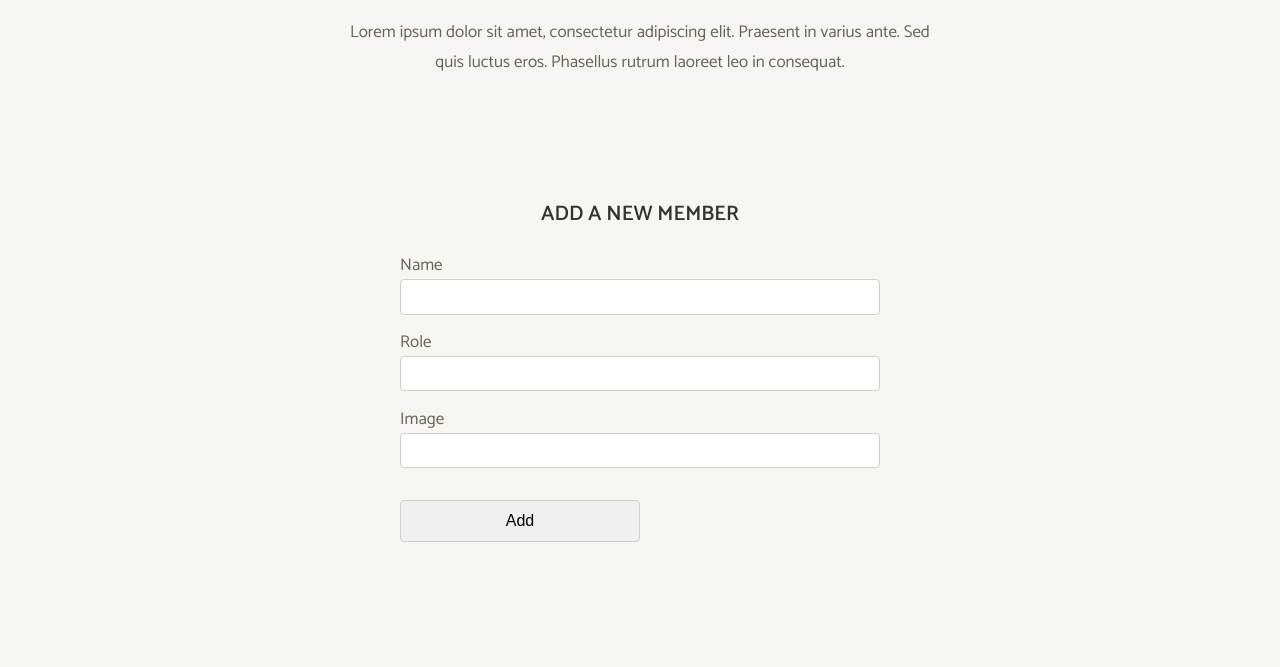
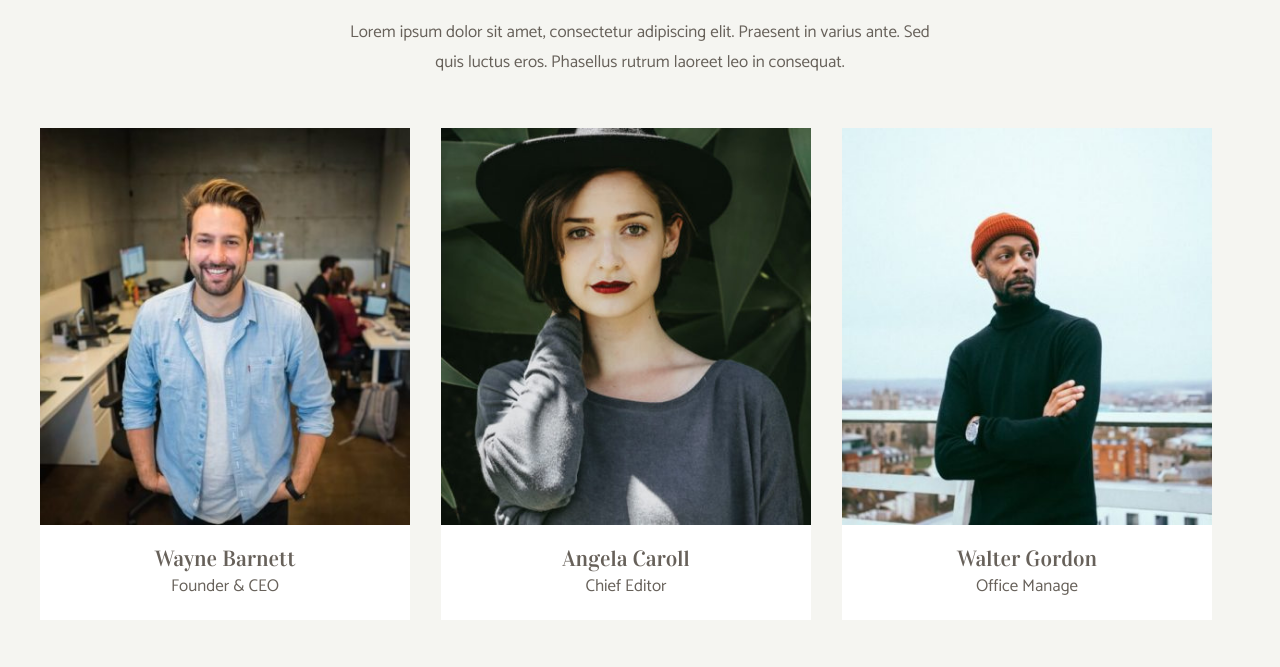
Before and after one commit to Matpas97/js-our-team, a plain HTML site: page index.html in a window 1280 px wide. Shown: the part 107-774 px from the top of the page. Drawn offline with Linux system fonts and the light colour scheme; files that its build step writes are made by us from their sources.

Commit message:
Fine Esercizio

```diff
--- a/index.html
+++ b/index.html
@@ -3,7 +3,7 @@
   <head>
     <meta charset="UTF-8" />
     <title>Our Team</title>
-    <link rel="stylesheet" href="style.css" />
+    <link rel="stylesheet" href="css/style.css" >
     <link rel="preconnect" href="https://fonts.googleapis.com" />
     <link rel="preconnect" href="https://fonts.gstatic.com" crossorigin />
     <link
@@ -21,28 +21,9 @@
           consequat.
         </p>
         <div class="team-container">
-          <!-- Inseriamo inizialmente una card statica per stilarla e vedere l'effetto finale -->
-
 
         </div>
       </div>
-    </section>
-
-    <section id="add-member">
-      <div class="container">
-        <h2 class="section-title">Add a new member</h2>
-        <div class="form-container">
-          <label for="name">Name </label>
-          <input type="text" id="name" />
-          <label for="role">Role </label>
-
-          <input type="text" id="role" />
-          <label for="name">Image </label>
-          <input type="text" id="image" />
-          <button type="button" id="addMemberButton">Add</button>
-        </div>
-      </div>
       <script type="text/javascript" src="js/script.js"></script>
-    </section>
   </body>
 </html>
--- a/js/script.js
+++ b/js/script.js
@@ -1,74 +1,80 @@
-
-// Viene fornito un layout di base in cui è presente una card di esempio inserita staticamente nell’html. Questa card serve solo come timbro del markup necessario per ottenere il risultato finale e dovrà quindi essere rimossa dall’html.
-// Aggiungere un file js in cui definire un array di oggetti che rappresentano i membri del team. Ogni membro ha le informazioni necessarie per stampare la relativa card: Nome, Ruolo e Foto.
-// Una volta definita la struttura dati, prendendo come riferimento la card di esempio presente nell'html
-
-// Aggiungo un Array di oggetti che rapprresentano i membri del team
+// Utilizzando i dati forniti, creare un array di oggetti per rappresentare i membri del team.
+// Ogni membro è caratterizzato dalle seguenti informazioni: nome, ruolo e foto.
+// MILESTONE 0:
+// Creare l’array di oggetti con le informazioni fornite.
+// MILESTONE 1:
+// Stampare su console le informazioni di nome, ruolo e la stringa della foto
+// MILESTONE 2:
+// Stampare le stesse informazioni su DOM sottoforma di stringhe
+// BONUS 1:
+// Trasformare la stringa foto in una immagine effettiva
+// BONUS 2:
+// Organizzare i singoli membri in card/schede
 
 let objectArray =[
 
-    Mebro1 = {
+     {
         name: 'Wayne Barnett',
         role: 'Founder & CEO',
         image: 'wayne-barnett-founder-ceo',
+
     },
 
-    Membro2 = {
+    {
         name: 'Angela Caroll',
         role: 'Chief Editor',
         image: 'angela-caroll-chief-editor',
 
     },
 
-    Membro3 = {
+    {
         name: 'Walter Gordon',
         role: 'Office Manage',
         image: 'walter-gordon-office-manager',
     },
 
-    Membro4 = {
+     {
         name: 'Angela Lopez',
         role: 'Social Media Manager',
         image: 'angela-lopez-social-media-manager',
     },
 
-    Membro5 = {
+     {
         name: 'Scott Estrada',
         role: 'Developer',
         image: 'scott-estrada-developer',
     },
 
-    Membro6 = {
+    {
         name: 'Barbara Ramos',
         role: 'Graphic Designer',
         image: 'barbara-ramos-graphic-designer',
     }
 
-
 ];
-
-// Seleziono la classe del dom da popolare successivamente
 let teamContainer = document.querySelector('.team-container');
 
-// Creo un ciclo for per ogni card dell'Array
-for(let i = 0; i < objectArray; i++) {
-     const thiscard = objectArray[i];
-}
+// Creo un ciclo for dove stampo in console ruolo nome e img e li stampo anche nel dom
 
-// Creo un nuovo template che riempio con i dati corretti
+for (let index = 0; index < objectArray.length; index++) {
+    const element = objectArray[index];
+    console.log(element);
+
+    // Creo gli elementi del Dom
 
     let cardAdd = `
     <div class= "team-card">
      <div class= "card-image">
        <img
-    src="img/${thiscard.image}.jpg
-    alt= "${thiscard.name}"/>
+        src="img/${element.image}.jpg"
+        alt= "${element.name}"/>
         </div>
          <div class="card-text">
-     <h3>${thiscard.name}</h3>
-     <p>${thiscard.role}</p>
+         <h3>${element.name}</h3>
+         <p>${element.role}</p>
          </div>
          </div>`;
 
-// Concateno alla classe selezionata
-teamContainer.innerHTML += objectArray;
+   teamContainer.innerHTML +=  cardAdd;
+
+}
```
Lines whose indentation alone changed are shown as unchanged.
